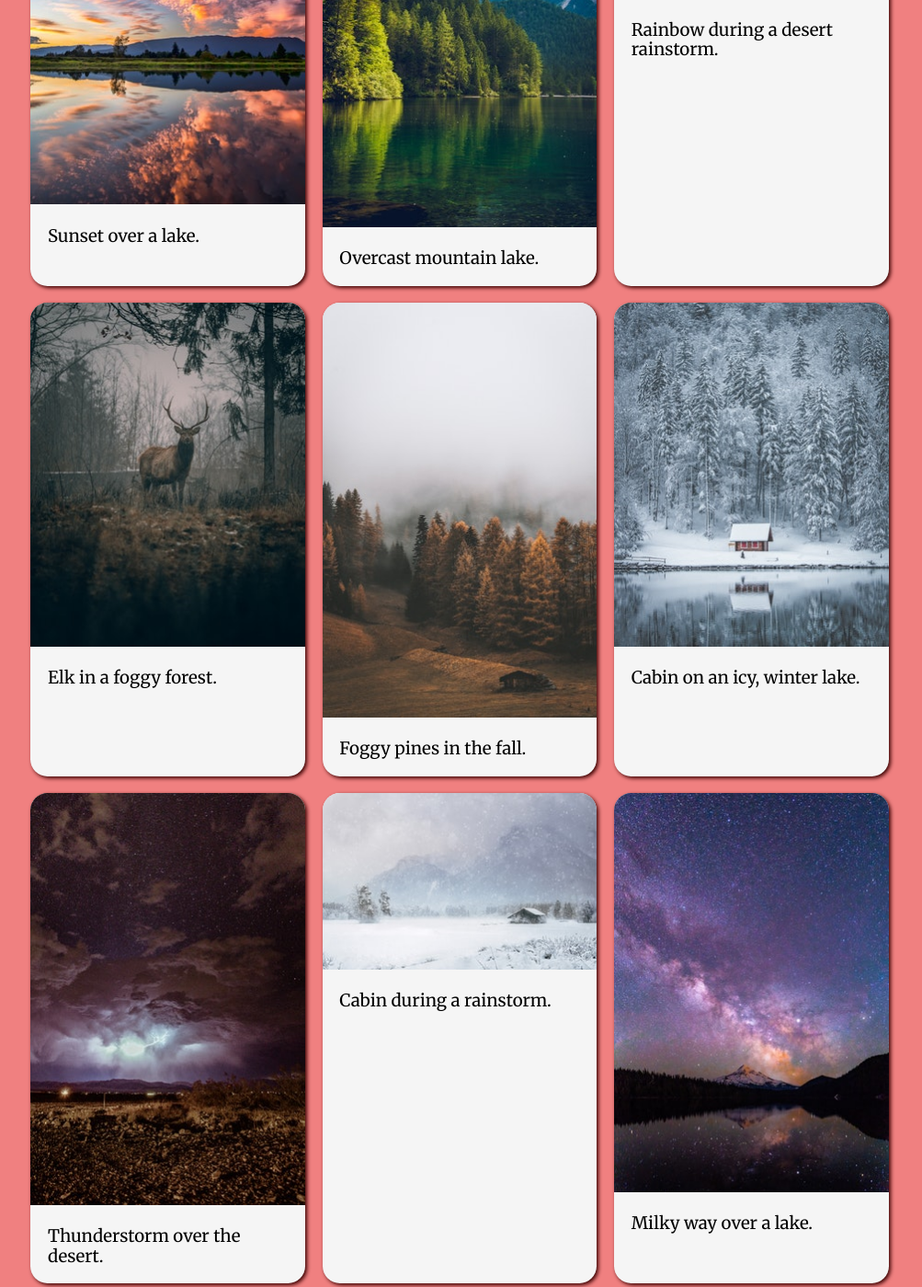
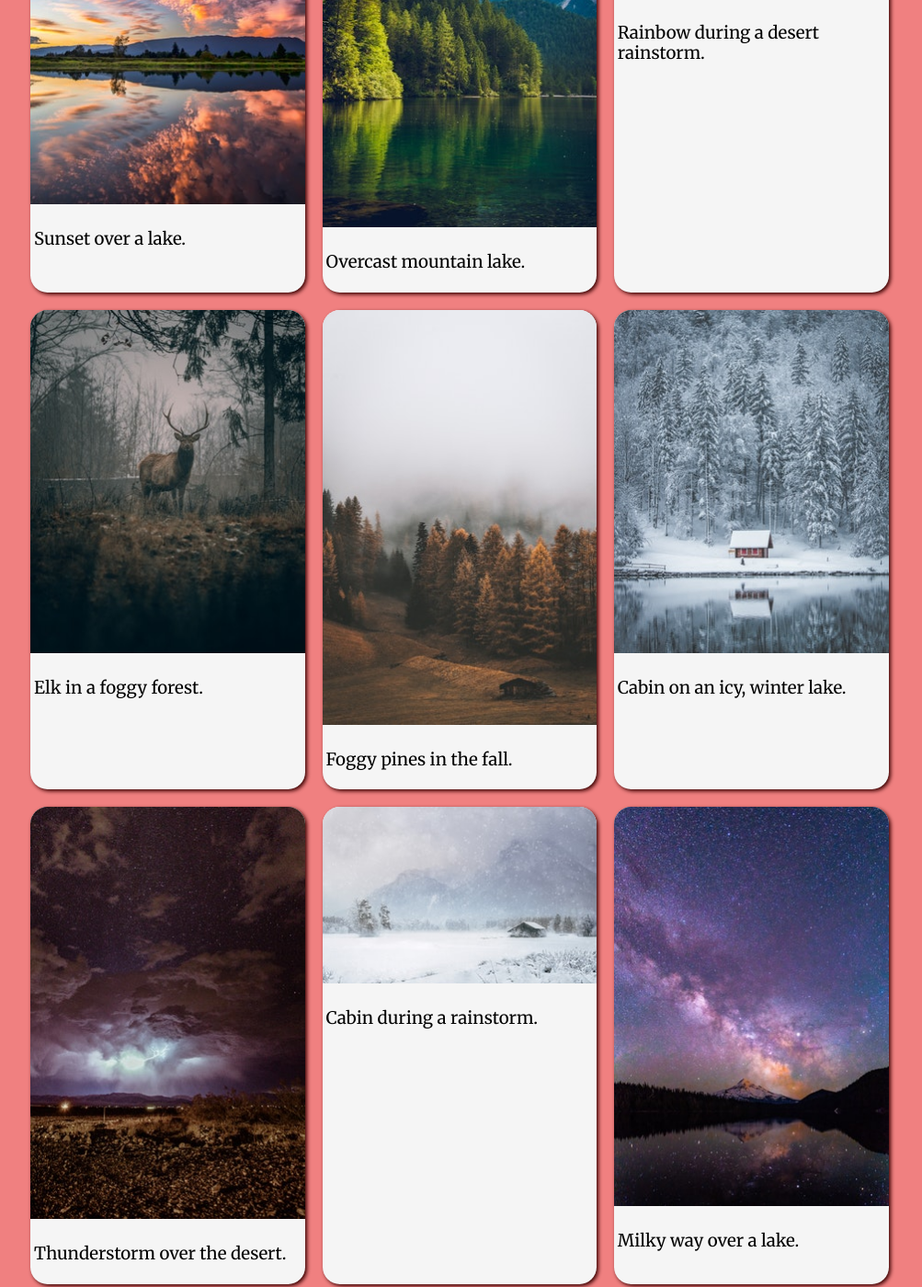
Before and after one commit to corniab/wdd230, a plain HTML site: page lesson7/gallery-7.html in a window 1280 px wide. Shown: the part 545-1944 px from the top of the page at 92% size, without its empty margins (140-1143 px from the left). Drawn offline with Linux system fonts and the light colour scheme; a script that the page names is missing.

Commit message:
removed figcaption

```diff
--- a/lesson7/css/small.css
+++ b/lesson7/css/small.css
@@ -235,8 +235,8 @@ figure {
   width: 100%;
 }
 
-figcaption {
-  padding: 1em;
+#gallery-main p {
+  padding: 0.2em;
 }
 /*------------- CLEARFIX --------------------*/
 .clearfix:after {
--- a/lesson7/gallery-7.html
+++ b/lesson7/gallery-7.html
@@ -44,7 +44,7 @@
                 alt="Blue Lake"
               />
             </figure>
-            <figcaption>Sunset over a lake.</figcaption>
+            <p>Sunset over a lake.</p>
           </div>
           <div class="gallery-image">
             <figure>
@@ -54,7 +54,7 @@
                 alt="cloudy lake"
               />
             </figure>
-            <figcaption>Overcast mountain lake.</figcaption>
+            <p>Overcast mountain lake.</p>
           </div>
           <div class="gallery-image">
             <figure>
@@ -64,7 +64,7 @@
                 alt="ranbow over a desert"
               />
             </figure>
-            <figcaption>Rainbow during a desert rainstorm.</figcaption>
+            <p>Rainbow during a desert rainstorm.</p>
           </div>
           <div class="gallery-image">
             <figure>
@@ -74,7 +74,7 @@
                 alt="image of elk"
               />
             </figure>
-            <figcaption>Elk in a foggy forest.</figcaption>
+            <p>Elk in a foggy forest.</p>
           </div>
           <div class="gallery-image">
             <figure>
@@ -84,7 +84,7 @@
                 alt="image of cat"
               />
             </figure>
-            <figcaption>Foggy pines in the fall.</figcaption>
+            <p>Foggy pines in the fall.</p>
           </div>
           <div class="gallery-image">
             <figure>
@@ -94,7 +94,7 @@
                 alt="Cabin on an icy lake."
               />
             </figure>
-            <figcaption>Cabin on an icy, winter lake.</figcaption>
+            <p>Cabin on an icy, winter lake.</p>
           </div>
           <div class="gallery-image">
             <figure>
@@ -104,7 +104,7 @@
                 alt="desert lightning"
               />
             </figure>
-            <figcaption>Thunderstorm over the desert.</figcaption>
+            <p>Thunderstorm over the desert.</p>
           </div>
           <div class="gallery-image">
             <figure>
@@ -114,7 +114,7 @@
                 alt="cabin in a snowstorm"
               />
             </figure>
-            <figcaption>Cabin during a rainstorm.</figcaption>
+            <p>Cabin during a rainstorm.</figcaption>
           </div>
           <div class="gallery-image">
             <figure>
@@ -124,7 +124,7 @@
                 alt="image of cat"
               />
             </figure>
-            <figcaption>Milky way over a lake.</figcaption>
+            <p>Milky way over a lake.</p>
           </div>
         </div>
       </main>
```
